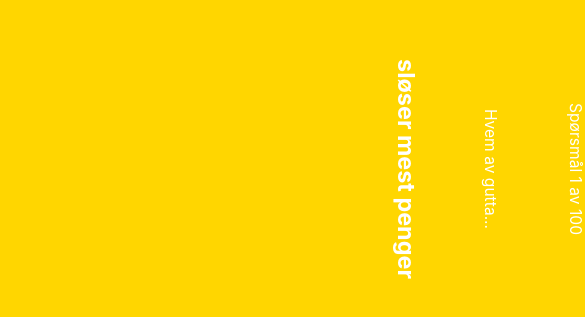
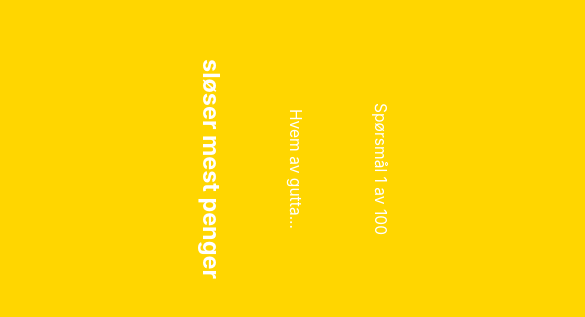
Before and after one commit to nmaaskant/guttasporsmal, a React (Create React App) app: page / in a window 390 px wide. Shown: the part 253-570 px from the top of the page, 585 px wide, since content can reach past the window. Built offline with nearby package versions, Linux system fonts and the light colour scheme.

Commit message:
Fikset litt på mobil-syn

```diff
--- a/src/App.css
+++ b/src/App.css
@@ -1,6 +1,11 @@
 .App {
   width: 100%;
-  height: 100vh;
+  height: 95vh;
   margin: 0%;
   padding: 0%;
+}
+@media (max-width: 1000px) {
+  .App {
+    width: 0vw;
+  }
 }/*# sourceMappingURL=App.css.map */
--- a/src/App.scss
+++ b/src/App.scss
@@ -2,7 +2,10 @@
 
 .App {
     width: 100%;
-    height: 100vh;
+    height: 95vh;
     margin:0%;
     padding: 0%;
+    @media (max-width: 1000px){
+        width: 0vw;
+    }
 }
--- a/src/Styles/Snusboks.css
+++ b/src/Styles/Snusboks.css
@@ -26,7 +26,7 @@
 }
 @media (max-width: 1000px) {
   .Snusboks .Buttons .NextButton {
-    width: 80vh;
+    width: 70vw;
   }
 }
 .Snusboks .Buttons .PrevButton {
@@ -42,7 +42,7 @@
 }
 @media (max-width: 1000px) {
   .Snusboks .Buttons .PrevButton {
-    width: 80vh;
+    width: 80vw;
   }
 }
 .Snusboks .Text .Spørsmål {
--- a/src/Styles/Snusboks.scss
+++ b/src/Styles/Snusboks.scss
@@ -24,7 +24,7 @@
                 background-color: rgba(255,255,255,0.2);
             }
             @media (max-width: 1000px){
-                width: 80vh;
+                width: 70vw;
             }
         }
 
@@ -39,7 +39,7 @@
                 background-color: rgba(255,255,255,0.2);
             }
             @media (max-width: 1000px){
-                width: 80vh;
+                width: 80vw;
             }
         }
     }
```
Also changed, not shown: 1 other file (tests, documents, lock files or other folders).
